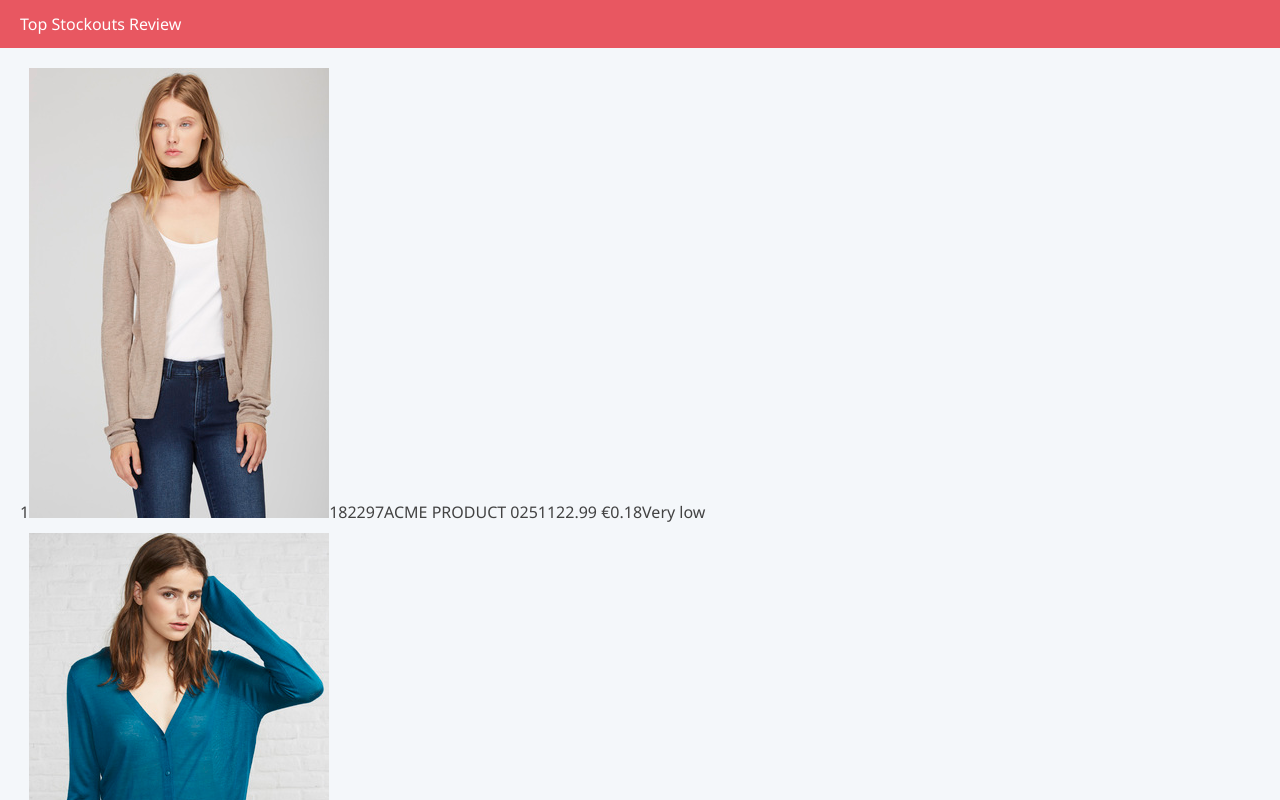
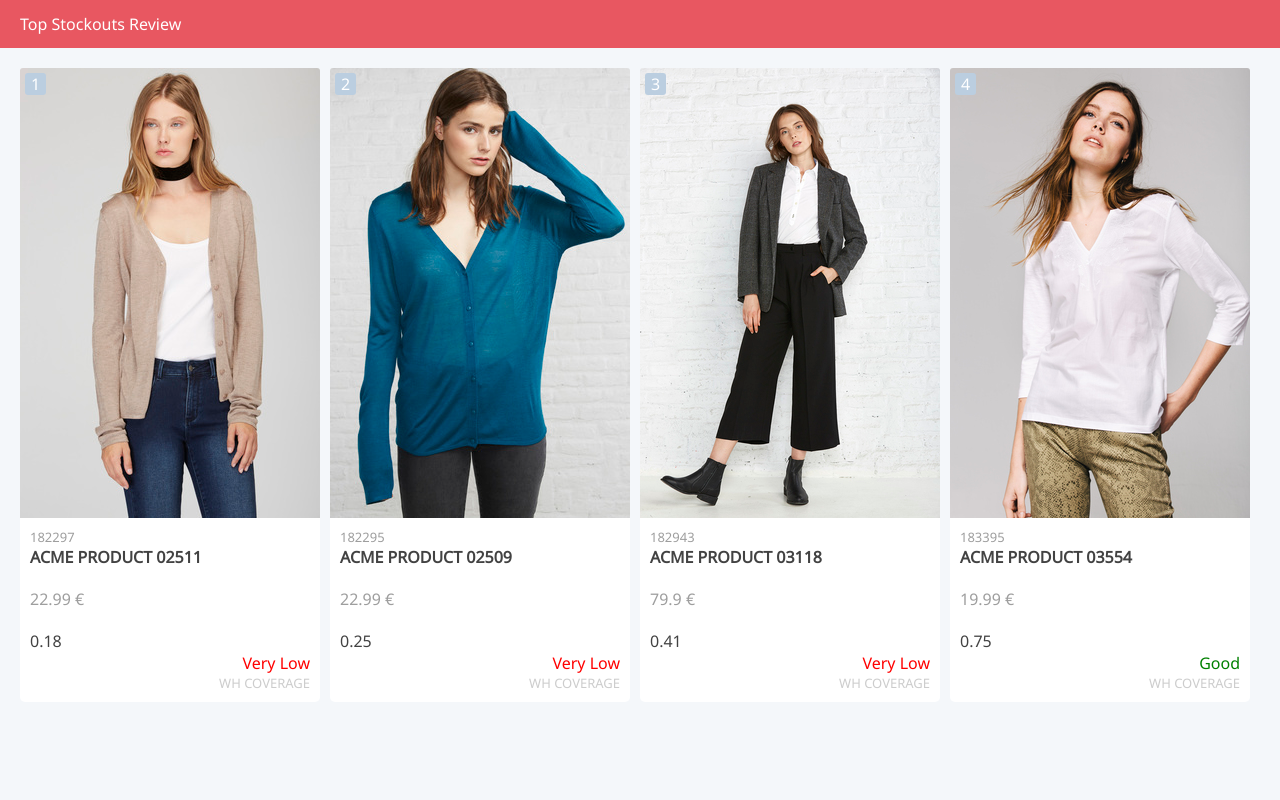
Before and after one commit to mndiaz90/stockouts, a React (Create React App) app: page / in a window 1280 px wide. Shown: the top 800 px of the page. Built offline with nearby package versions, Linux system fonts and the light colour scheme.

Commit message:
Add styles to ProductCard component

```diff
--- a/src/components/ProductCard/index.js
+++ b/src/components/ProductCard/index.js
@@ -1,13 +1,26 @@
+import "./styles.css";
+
 const ProductCard = ({ code, name, price, wh_coverage, size_stock, count }) => {
   return (
-    <li>
-      <span>{count}</span>
-      <img src={require(`../../assets/images/${code}.jpg`)} alt={name} />
-      <span>{code}</span>
-      <span>{name}</span>
-      <span>{price} &euro;</span>
-      <span>{wh_coverage}</span>
-      {wh_coverage < 0.5 ? <span>Very low</span> : <span>Good</span>}
+    <li className="card">
+      <span className="card__count">{count}</span>
+      <img
+        alt={name}
+        className="card__image"
+        src={require(`../../assets/images/${code}.jpg`)}
+      />
+      <section className="card-data">
+        <span className="card-data__code">{code}</span>
+        <span className="card-data__name">{name}</span>
+        <span className="card-data__price">{price} &euro;</span>
+        <span>{wh_coverage}</span>
+        {wh_coverage < 0.5 ? (
+          <span className="card-data__coverage-low">Very Low</span>
+        ) : (
+          <span className="card-data__coverage-good">Good</span>
+        )}
+        <span className="card-data__coverage">WH COVERAGE</span>
+      </section>
     </li>
   );
 };
--- /dev/null
+++ b/src/components/ProductCard/styles.css
@@ -0,0 +1,59 @@
+.card {
+  display: grid;
+
+  border-radius: 5px;
+  background-color: white;
+}
+
+.card__count {
+  position: absolute;
+
+  background-color: rgb(187 206 224);
+  color: white;
+
+  height: 22px;
+  width: 21px;
+
+  text-align: center;
+  margin: 5px;
+  border-radius: 3px;
+}
+
+.card__image {
+  border-radius: 3px 3px 0 0;
+}
+
+.card-data {
+  display: grid;
+  padding: 10px;
+}
+
+.card-data__code {
+  font-size: 13px;
+  color: #9e9e9e;
+}
+
+.card-data__name {
+  font-weight: 600;
+}
+
+.card-data__price {
+  margin: 20px 0 20px;
+  color: #9e9e9e;
+}
+
+.card-data__coverage {
+  text-align: right;
+  color: #9e9e9e87;
+  font-size: 13px;
+}
+
+.card-data__coverage-low {
+  text-align: right;
+  color: red;
+}
+
+.card-data__coverage-good {
+  text-align: right;
+  color: green;
+}
```
